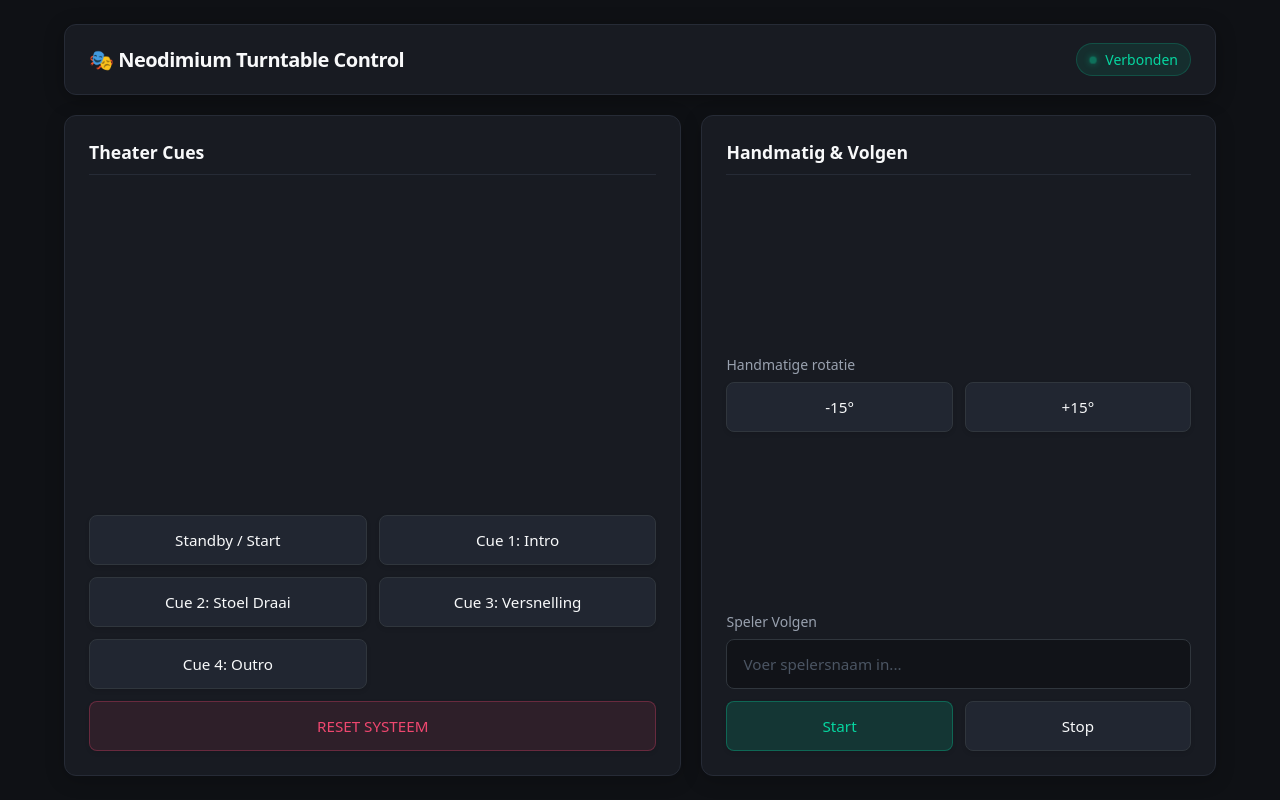
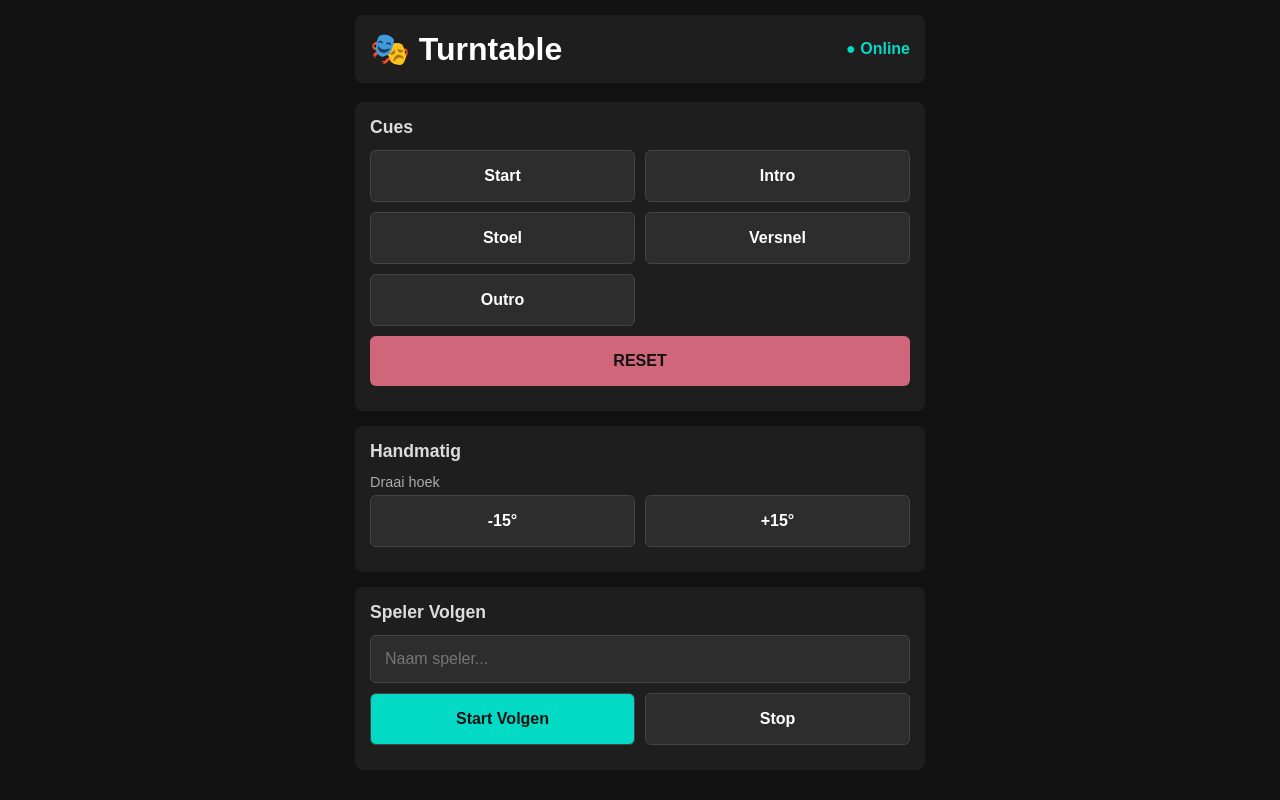
Before and after one commit to Kykyboo/SoldaatvanOranje-Draaischijf, a website: page public/index.html in a window 1280 px wide. Drawn offline with Linux system fonts and the light colour scheme; no server answers.

Commit message:
Refactor HTML and CSS for Neodimium Turntable Control
Updated the HTML structure and styles for the Neodimium Turntable Control interface, improving layout and design.

```diff
--- a/public/index.html
+++ b/public/index.html
@@ -5,300 +5,85 @@
     <meta name="viewport" content="width=device-width, initial-scale=1.0">
     <title>Neodimium Turntable Control</title>
     <style>
-        :root {
-            --bg-color: #0f1115;
-            --card-bg: #181b22;
-            --card-border: #262b36;
-            --accent: #9d4edd;
-            --accent-hover: #c77dff;
-            --success: #06d6a0;
-            --danger: #ef476f;
-            --text-main: #f8f9fa;
-            --text-muted: #99a1af;
-            --radius: 12px;
-        }
-
-        * {
-            box-sizing: border-box;
-            margin: 0;
-            padding: 0;
-            font-family: system-ui, -apple-system, BlinkMacSystemFont, "Segoe UI", Roboto, sans-serif;
-        }
-
-        body {
-            background-color: var(--bg-color);
-            color: var(--text-main);
-            min-height: 100vh;
-            display: flex;
-            flex-direction: column;
-            justify-content: space-between;
-            padding: 24px;
-            max-width: 1200px;
-            margin: 0 auto;
-        }
-
-        header {
-            background: var(--card-bg);
-            border: 1px solid var(--card-border);
-            padding: 18px 24px;
-            border-radius: var(--radius);
-            display: flex;
-            justify-content: space-between;
-            align-items: center;
-            box-shadow: 0 4px 20px rgba(0, 0, 0, 0.3);
-        }
-
-        header h1 {
-            font-size: 1.25rem;
-            font-weight: 600;
-            letter-spacing: -0.5px;
-            display: flex;
-            align-items: center;
-            gap: 10px;
-        }
-
-        .status-badge {
-            display: flex;
-            align-items: center;
-            gap: 8px;
-            font-size: 0.875rem;
-            font-weight: 500;
-            color: var(--success);
-            background: rgba(6, 214, 160, 0.1);
-            padding: 6px 12px;
-            border-radius: 20px;
-            border: 1px solid rgba(6, 214, 160, 0.2);
-        }
-
-        .status-dot {
-            width: 8px;
-            height: 8px;
-            background-color: var(--success);
-            border-radius: 50%;
-            box-shadow: 0 0 8px var(--success);
-            animation: pulse 2s infinite;
-        }
-
-        @keyframes pulse {
-            0% { opacity: 1; transform: scale(1); }
-            50% { opacity: 0.4; transform: scale(0.9); }
-            100% { opacity: 1; transform: scale(1); }
-        }
-
-        main {
-            display: grid;
-            grid-template-columns: 1.2fr 1fr;
-            gap: 20px;
-            margin-top: 20px;
-            flex-grow: 1;
-        }
-
-        @media (max-width: 768px) {
-            main {
-                grid-template-columns: 1fr;
-            }
-        }
-
-        .card {
-            background: var(--card-bg);
-            border: 1px solid var(--card-border);
-            padding: 24px;
-            border-radius: var(--radius);
-            display: flex;
-            flex-direction: column;
-            justify-content: space-between;
-            box-shadow: 0 4px 20px rgba(0, 0, 0, 0.2);
-        }
-
-        .card h2 {
-            font-size: 1.1rem;
-            font-weight: 600;
-            margin-bottom: 20px;
-            color: var(--text-main);
-            border-bottom: 1px solid var(--card-border);
-            padding-bottom: 10px;
-        }
-
-        .grid-cues {
-            display: grid;
-            grid-template-columns: 1fr 1fr;
-            gap: 12px;
-        }
-
-        button {
-            background: #212631;
-            color: var(--text-main);
-            border: 1px solid #30363d;
-            padding: 14px 16px;
-            border-radius: 8px;
-            cursor: pointer;
-            font-weight: 500;
-            font-size: 0.95rem;
-            transition: all 0.2s ease;
-            box-shadow: 0 2px 4px rgba(0,0,0,0.1);
-        }
-
-        button:hover {
-            background: var(--accent);
-            border-color: var(--accent);
-            color: #fff;
-            transform: translateY(-1px);
-            box-shadow: 0 4px 12px rgba(157, 78, 221, 0.3);
-        }
-
-        button:active {
-            transform: translateY(0);
-        }
-
-        .btn-reset {
-            background: rgba(239, 71, 111, 0.1);
-            border-color: rgba(239, 71, 111, 0.3);
-            color: var(--danger);
-            grid-column: span 2;
-        }
-
-        .btn-reset:hover {
-            background: var(--danger);
-            border-color: var(--danger);
-            color: white;
-            box-shadow: 0 4px 12px rgba(239, 71, 111, 0.3);
-        }
-
-        .control-group {
-            margin-bottom: 20px;
-        }
-
-        .control-group:last-child {
-            margin-bottom: 0;
-        }
-
-        .control-label {
-            display: block;
-            margin-bottom: 8px;
-            color: var(--text-muted);
-            font-size: 0.875rem;
-            font-weight: 500;
-        }
-
-        .button-row {
-            display: flex;
-            gap: 12px;
-        }
-
-        .button-row button {
-            flex: 1;
-        }
-
-        input {
-            background: #111318;
-            border: 1px solid #30363d;
-            color: var(--text-main);
-            padding: 14px 16px;
-            border-radius: 8px;
-            width: 100%;
-            margin-bottom: 12px;
-            font-size: 0.95rem;
-            transition: border-color 0.2s ease;
-        }
-
-        input:focus {
-            outline: none;
-            border-color: var(--accent);
-            box-shadow: 0 0 0 3px rgba(157, 78, 221, 0.15);
-        }
-
-        input::placeholder {
-            color: #4b5563;
-        }
-
-        .btn-start {
-            background: rgba(6, 214, 160, 0.15);
-            border-color: rgba(6, 214, 160, 0.3);
-            color: var(--success);
-        }
-
-        .btn-start:hover {
-            background: var(--success);
-            border-color: var(--success);
-            color: #0f1115;
-            box-shadow: 0 4px 12px rgba(6, 214, 160, 0.3);
-        }
+        * { box-sizing: border-box; margin: 0; padding: 0; font-family: sans-serif; }
+        body { background: #121212; color: #fff; min-height: 100vh; display: flex; flex-direction: column; padding: 15px; max-width: 600px; margin: 0 auto; justify-content: space-between; }
+        header { background: #1e1e1e; padding: 15px; border-radius: 8px; display: flex; justify-content: space-between; align-items: center; margin-bottom: 15px; }
+        .card { background: #1e1e1e; padding: 15px; border-radius: 8px; margin-bottom: 15px; }
+        h2 { font-size: 1.1rem; margin-bottom: 12px; color: #ddd; }
+        .grid-cues { display: grid; grid-template-columns: 1fr 1fr; gap: 10px; margin-bottom: 10px; }
+        button { background: #2d2d2d; color: white; border: 1px solid #444; padding: 16px; border-radius: 6px; cursor: pointer; font-size: 1rem; font-weight: bold; }
+        button:active { background: #bb86fc; color: #121212; }
+        .btn-reset { background: #cf6679; border: none; grid-column: span 2; color: #121212; }
+        input { background: #2d2d2d; border: 1px solid #444; color: white; padding: 14px; border-radius: 6px; width: 100%; margin-bottom: 10px; font-size: 1rem; }
+        .row { display: flex; gap: 10px; margin-bottom: 10px; }
+        .row button { flex: 1; }
+        .label { font-size: 0.9rem; color: #aaa; margin-bottom: 5px; display: block; }
     </style>
 </head>
 <body>
 
     <header>
-        <h1>🎭 Neodimium Turntable Control</h1>
-        <div class="status-badge">
-            <div class="status-dot"></div>
-            Verbonden
-        </div>
+        <h1>🎭 Turntable</h1>
+        <span style="color: #03dac6; font-weight: bold;">● Online</span>
     </header>
 
     <main>
         <div class="card">
-            <h2>Theater Cues</h2>
+            <h2>Cues</h2>
             <div class="grid-cues">
-                <button onclick="sendAction('cue', {index: 1})">Standby / Start</button>
-                <button onclick="sendAction('cue', {index: 2})">Cue 1: Intro</button>
-                <button onclick="sendAction('cue', {index: 3})">Cue 2: Stoel Draai</button>
-                <button onclick="sendAction('cue', {index: 4})">Cue 3: Versnelling</button>
-                <button onclick="sendAction('cue', {index: 5})">Cue 4: Outro</button>
-                <button class="btn-reset" onclick="sendAction('reset', {})">RESET SYSTEEM</button>
+                <button onclick="sendAction('cue', {index: 1})">Start</button>
+                <button onclick="sendAction('cue', {index: 2})">Intro</button>
+                <button onclick="sendAction('cue', {index: 3})">Stoel</button>
+                <button onclick="sendAction('cue', {index: 4})">Versnel</button>
+                <button onclick="sendAction('cue', {index: 5})">Outro</button>
+                <button class="btn-reset" onclick="sendAction('reset', {})">RESET</button>
             </div>
         </div>
 
         <div class="card">
-            <h2>Handmatig & Volgen</h2>
+            <h2>Handmatig</h2>
+            <span class="label">Draai hoek</span>
+            <div class="row">
+                <button onclick="sendAction('manualM', {})">-15°</button>
+                <button onclick="sendAction('manualP', {})">+15°</button>
+            </div>
+        </div>
 
-            <div class="control-group">
-                <span class="control-label">Handmatige rotatie</span>
-                <div class="button-row">
-                    <button onclick="sendAction('manualM', {})">-15°</button>
-                    <button onclick="sendAction('manualP', {})">+15°</button>
-                </div>
-            </div>
-
-            <div class="control-group">
-                <span class="control-label">Speler Volgen</span>
-                <input type="text" id="playerName" placeholder="Voer spelersnaam in...">
-                <div class="button-row">
-                    <button class="btn-start" onclick="toggleTrack(true)">Start</button>
-                    <button onclick="toggleTrack(false)">Stop</button>
-                </div>
+        <div class="card">
+            <h2>Speler Volgen</h2>
+            <input type="text" id="playerName" placeholder="Naam speler...">
+            <div class="row">
+                <button onclick="toggleTrack(true)" style="background: #03dac6; color: #121212;">Start Volgen</button>
+                <button onclick="toggleTrack(false)">Stop</button>
             </div>
         </div>
     </main>
 
     <script>
         fetch('/command').then(res => {
-            if (res.status === 401) {
-                window.location.href = '/login.html';
-            }
+            if (res.status === 401) window.location.href = '/login.html';
         });
 
         async function sendAction(action, extraData) {
             try {
-                const response = await fetch('/command-action', {
+                const res = await fetch('/command-action', {
                     method: 'POST',
                     headers: { 'Content-Type': 'application/json' },
                     body: JSON.stringify({ action, ...extraData })
                 });
-                if (response.status === 401) {
-                    window.location.href = '/login.html';
-                }
+                if (res.status === 401) window.location.href = '/login.html';
             } catch (err) {
-                console.error("Fout:", err);
+                console.error(err);
             }
         }
 
         function toggleTrack(state) {
-            const playerName = document.getElementById('playerName').value;
-            if (state && !playerName) {
-                alert('Vul een spelersnaam in!');
+            const name = document.getElementById('playerName').value;
+            if (state && !name) {
+                alert('Vul eerst een naam in!');
                 return;
             }
-            sendAction('track', { state: state, playerName: playerName });
+            sendAction('track', { state: state, playerName: name });
         }
     </script>
 </body>
```
